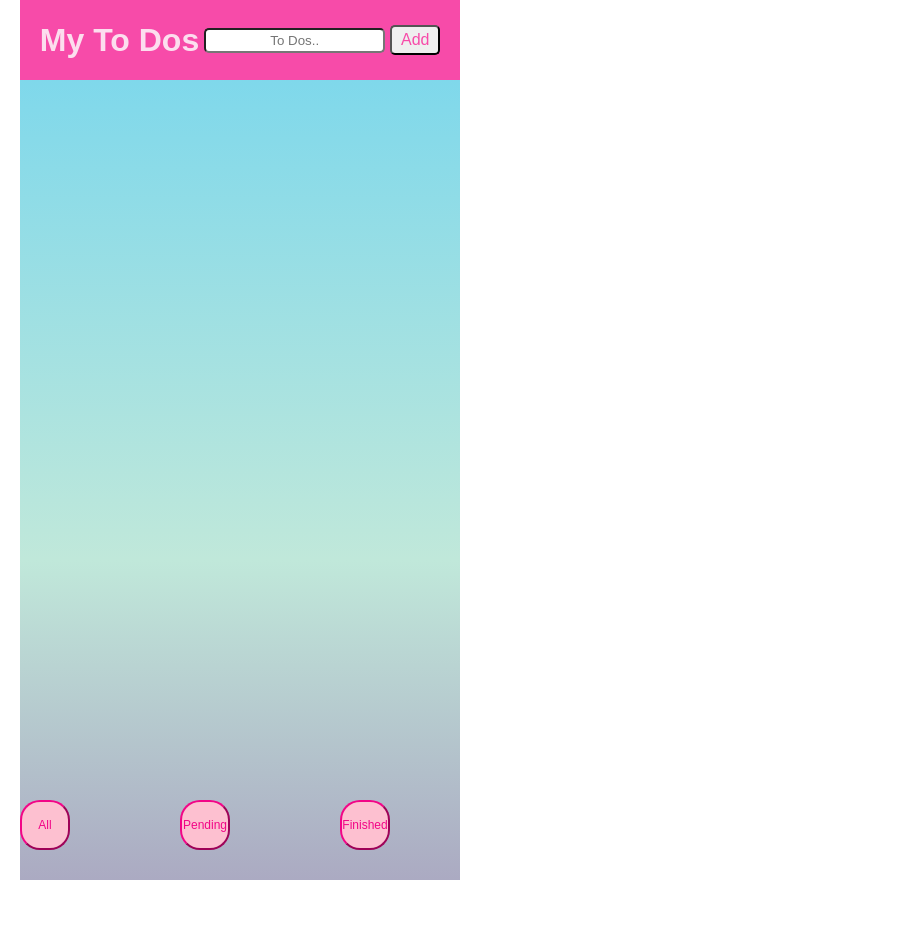
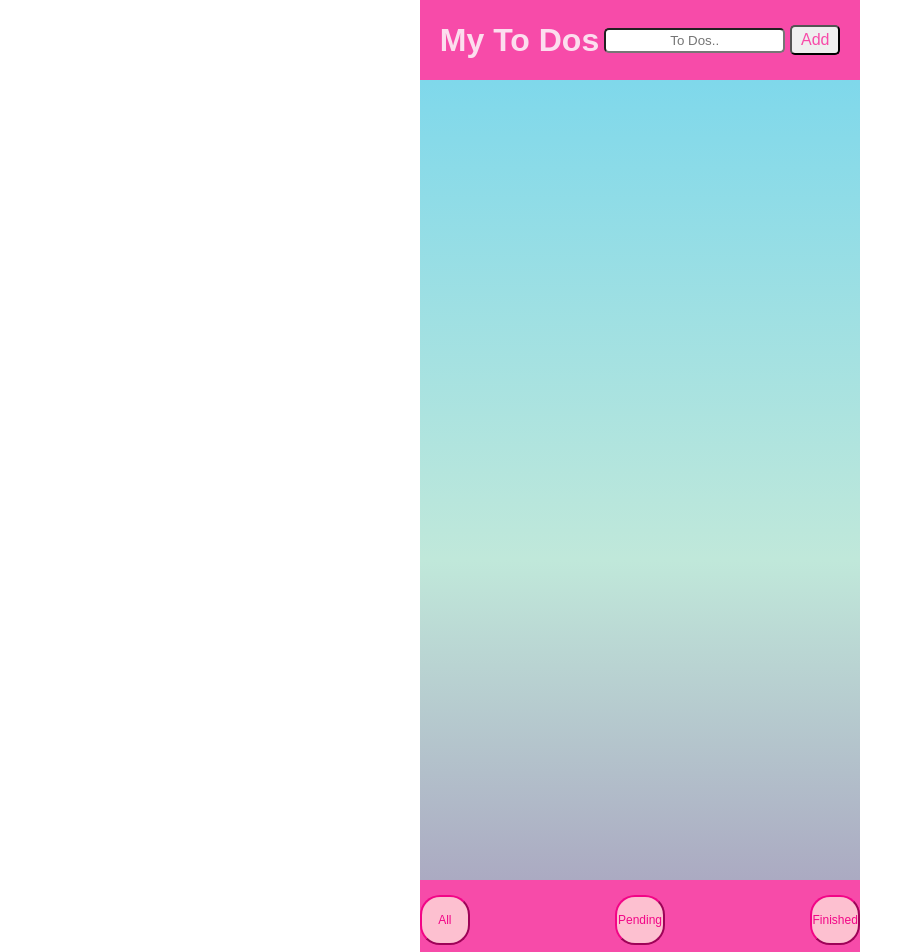
Before and after one commit to yvlange/todoapp-react-exercise, a React (Create React App) app: page / in a window 1280 px wide. Shown: the top 952 px of the page, without its empty margins (0-903 px from the left). Built offline with nearby package versions, Linux system fonts and the light colour scheme.

Commit message:
Fixed the filter options

```diff
--- a/src/App.css
+++ b/src/App.css
@@ -11,17 +11,4 @@
   display: grid;
   grid-template-rows: [header] 80px [content] auto [footer] 80px;
   justify-content: center;
-  min-width: 320px;
-  max-width: 60vh;
 }
-
-.FilterButtons {
-  grid-row: footer;
-  display: flex;
-  justify-content: space-between;
-  position: absolute;
-  top: 100vh;
-  left: 20px;
-  width: 370px;
-  height: 60px;
-}
--- a/src/App.js
+++ b/src/App.js
@@ -28,15 +28,6 @@ function App() {
 
     setToDoItems(newToDo);
   }
-
-  const filterList = FILTER_NAMES.map((task) => (
-    <FilterButton
-      key={task}
-      name={task}
-      isPressed={task.isPressed === filter}
-      setFilter={setFilter}
-    />
-  ));
 
   function handleToDoToggle(name) {
     const newToDo = toDoItems.map((task) => {
@@ -69,20 +60,47 @@ function App() {
     setToDoItems(editedToDoList);
   }
 
+  function handleFilterPendingClick() {
+    setFilter("Pending");
+  }
+  function handleFilterFinishedClick() {
+    setFilter("Finished");
+  }
+
+  function handleFilterAllClick() {
+    setFilter("All");
+  }
+
+  function getTodosByFilter() {
+    if (filter === "Pending") {
+      const filteredTodos = toDoItems.filter((todoItem) => {
+        return todoItem.isDone === true;
+      });
+
+      return filteredTodos;
+    } else if (filter === "Finished") {
+      const filteredTodos = toDoItems.filter((todoItem) => {
+        return todoItem.isDone === false;
+      });
+      return filteredTodos;
+    } else {
+      return toDoItems;
+    }
+  }
+
   return (
     <div className="App">
       <Header onAddToDo={handleToDoAdd} />
       <ToDoList
-        toDoItems={toDoItems}
+        toDoItems={getTodosByFilter()}
         handleToDoRemove={handleToDoRemove}
         handleToDoToggle={handleToDoToggle}
         handleToDoEdit={handleToDoEdit}
       />
       <div className="FilterButtons">
-        {filterList}
-        {/* <FilterButton name="All" />
-        <FilterButton name="Pending" />
-        <FilterButton name="Finished" /> */}
+        <FilterButton name="All" onClick={handleFilterAllClick} />
+        <FilterButton name="Pending" onClick={handleFilterPendingClick} />
+        <FilterButton name="Finished" onClick={handleFilterFinishedClick} />
       </div>
     </div>
   );
--- a/src/components/FilterButton.js
+++ b/src/components/FilterButton.js
@@ -1,11 +1,6 @@
-function FilterButton({ name, isPressed, setFilter }) {
+function FilterButton({ name, onClick }) {
   return (
-    <button
-      type="button"
-      className="btn toggle-btn"
-      aria-pressed={isPressed}
-      onClick={() => setFilter(name)}
-    >
+    <button type="button" className="btn toggle-btn" onClick={onClick}>
       <span>{name}</span>
     </button>
   );
--- a/src/styles/Footer.css
+++ b/src/styles/Footer.css
@@ -1,16 +1,9 @@
-.Footer {
+.FilterButtons {
   grid-row: footer;
   display: flex;
-  justify-content: space-around;
+  justify-content: space-between;
   align-items: center;
-  position: absolute;
   top: 100vh;
-  left: 20px;
-  width: 370px;
-  height: 60px;
-  border: 4px solid #f20587;
-  border-radius: 10px;
-  box-shadow: 5px 5px 5px rgb(36, 201, 238);
-  background-color: #e3e9e7;
-  color: #f20587;
+  left: 25px;
+  background-color: rgb(247, 75, 169);
 }
```
